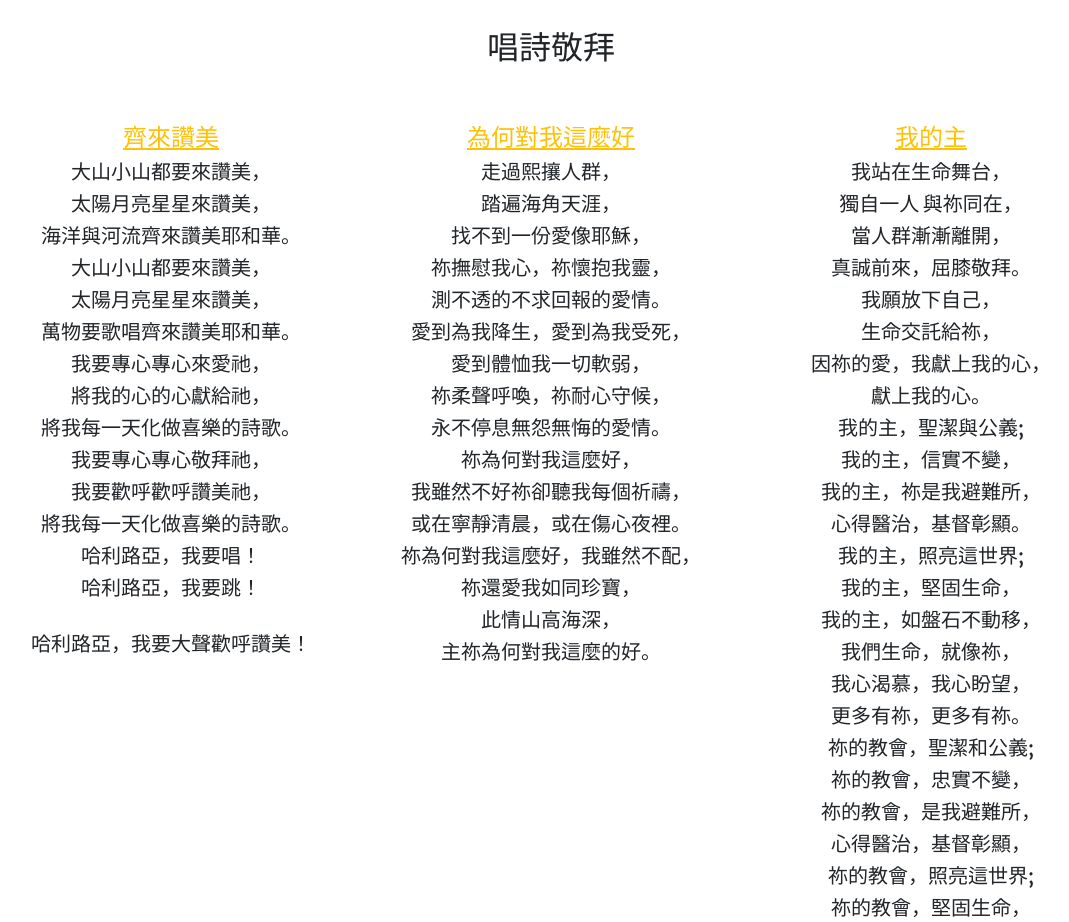
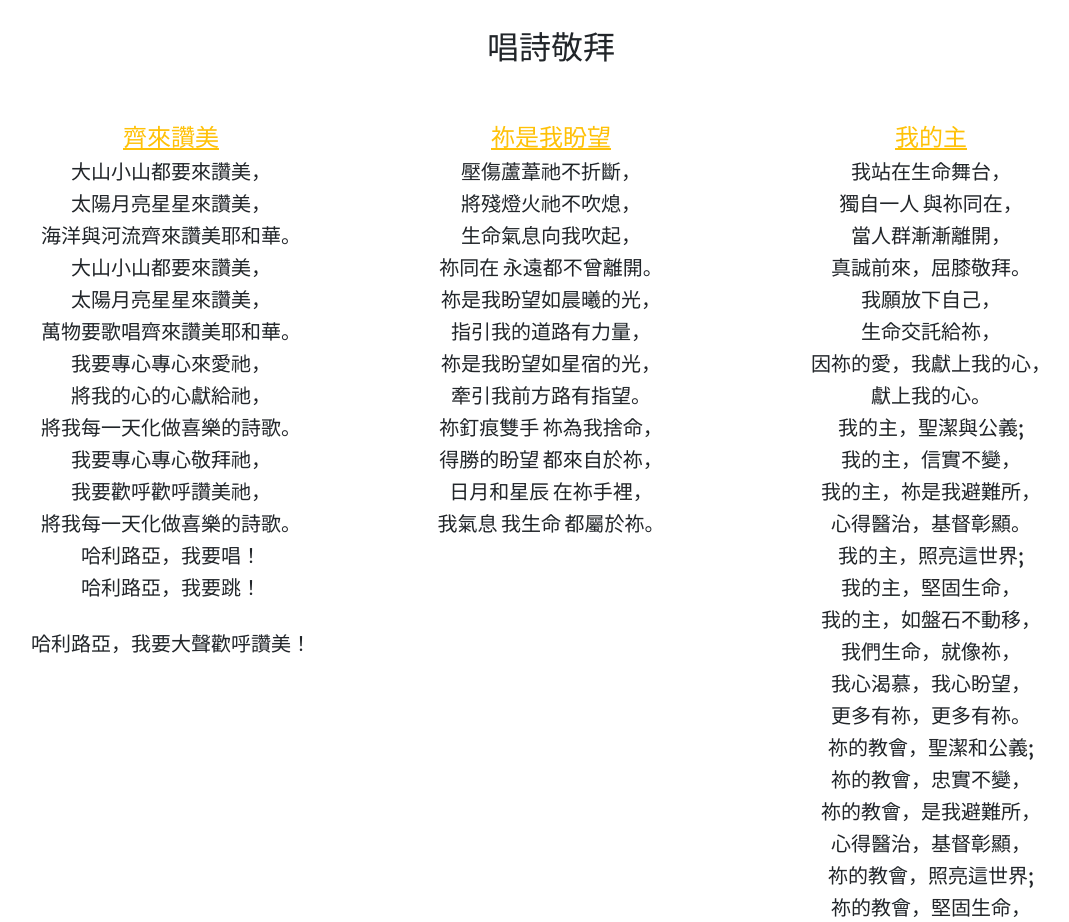
Before and after one commit to C3133100/bulletin_2, a plain HTML site: page index.html in a window 1280 px wide. Shown: the part 2260-3182 px from the top of the page, without its empty margins (89-1158 px from the left). Drawn offline with nearby package versions, Linux system fonts and the light colour scheme.

Commit message:
v20201209

```diff
--- a/index.html
+++ b/index.html
@@ -116,15 +116,19 @@
                     <div class="col-lg-4 col-md-6 text-center">
                         <div class="mt-5">
 
-                            <h3 class="h4 mb-2 text-warning"><u>為何對我這麼好</u></h3>
-                            <h5 class="text-black">走過熙攘人群，</h5><h5>踏遍海角天涯，</h5><h5>找不到一份愛像耶穌， </h5>
-                            <h5>祢撫慰我心，祢懷抱我靈，</h5><h5>測不透的不求回報的愛情。 </h5>
-                            <h5>愛到為我降生，愛到為我受死，</h5><h5>愛到體恤我一切軟弱， </h5>
-                            <h5>祢柔聲呼喚，祢耐心守候，</h5><h5>永不停息無怨無悔的愛情。 </h5>
-                            <h5>祢為何對我這麼好，</h5><h5>我雖然不好祢卻聽我每個祈禱， </h5>
-                            <h5>或在寧靜清晨，或在傷心夜裡。 </h5>
-                            <h5>祢為何對我這麼好，我雖然不配，</h5><h5>祢還愛我如同珍寶， </h5>
-                            <h5>此情山高海深，</h5><h5>主祢為何對我這麼的好。 </h5>
+                            <h3 class="h4 mb-2 text-warning"><u>祢是我盼望</u></h3>
+                            <h5 class="text-black"> 壓傷蘆葦祂不折斷，</h5>
+                            <h5> 將殘燈火祂不吹熄，</h5>
+                            <h5 >生命氣息向我吹起，</h5>
+                            <h5> 祢同在 永遠都不曾離開。</h5>
+                            <h5> 祢是我盼望如晨曦的光，</h5>
+                            <h5> 指引我的道路有力量，</h5>
+                            <h5> 祢是我盼望如星宿的光，</h5>
+                            <h5> 牽引我前方路有指望。</h5>
+                            <h5> 祢釘痕雙手 祢為我捨命，</h5>
+                            <h5> 得勝的盼望 都來自於祢，</h5>
+                            <h5> 日月和星辰 在祢手裡，</h5>
+                            <h5> 我氣息 我生命 都屬於祢。 </h5>
 
 
 
```
Also changed, not shown: song.html (+14 -0 lines), css/styles.css.
